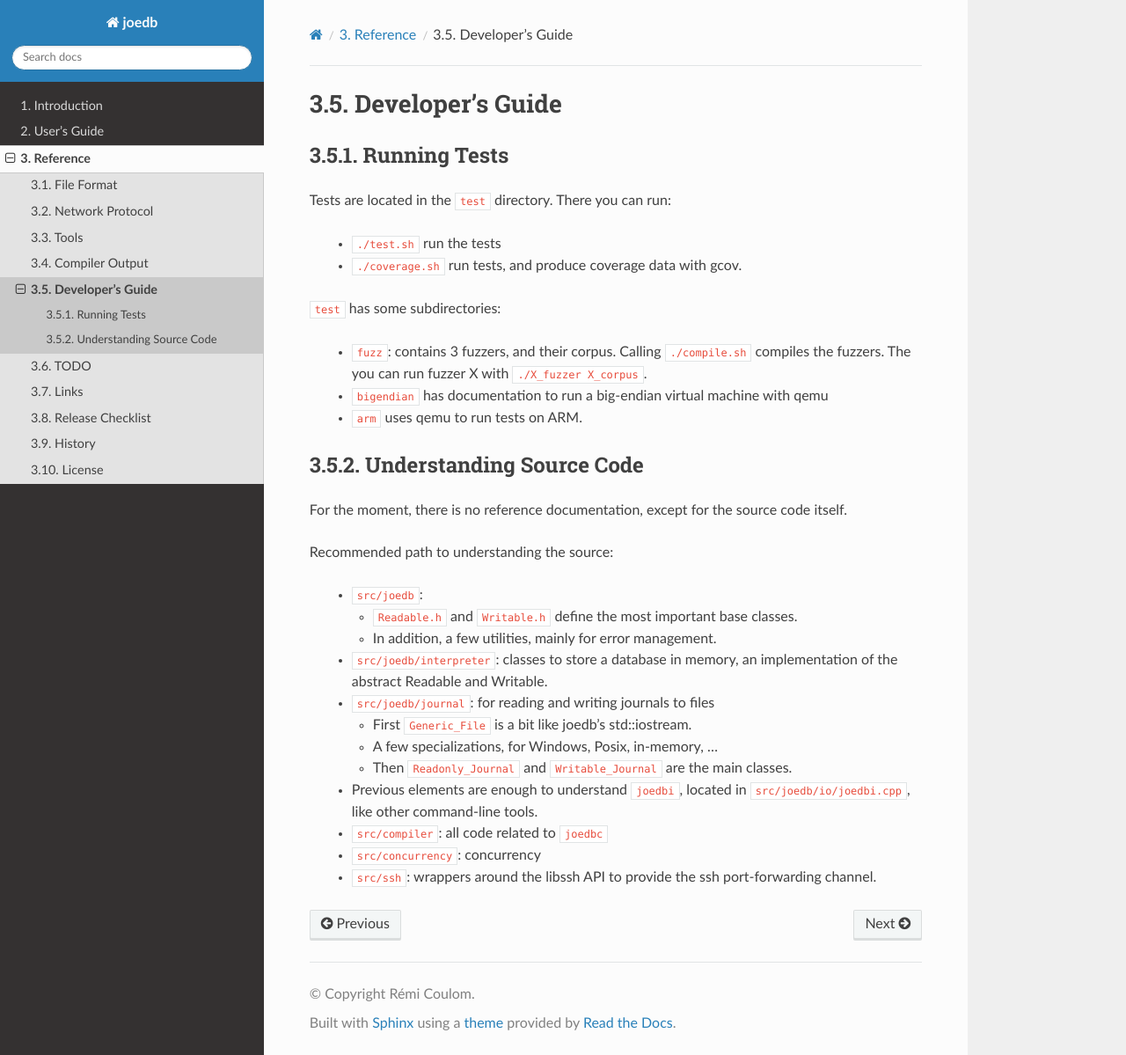
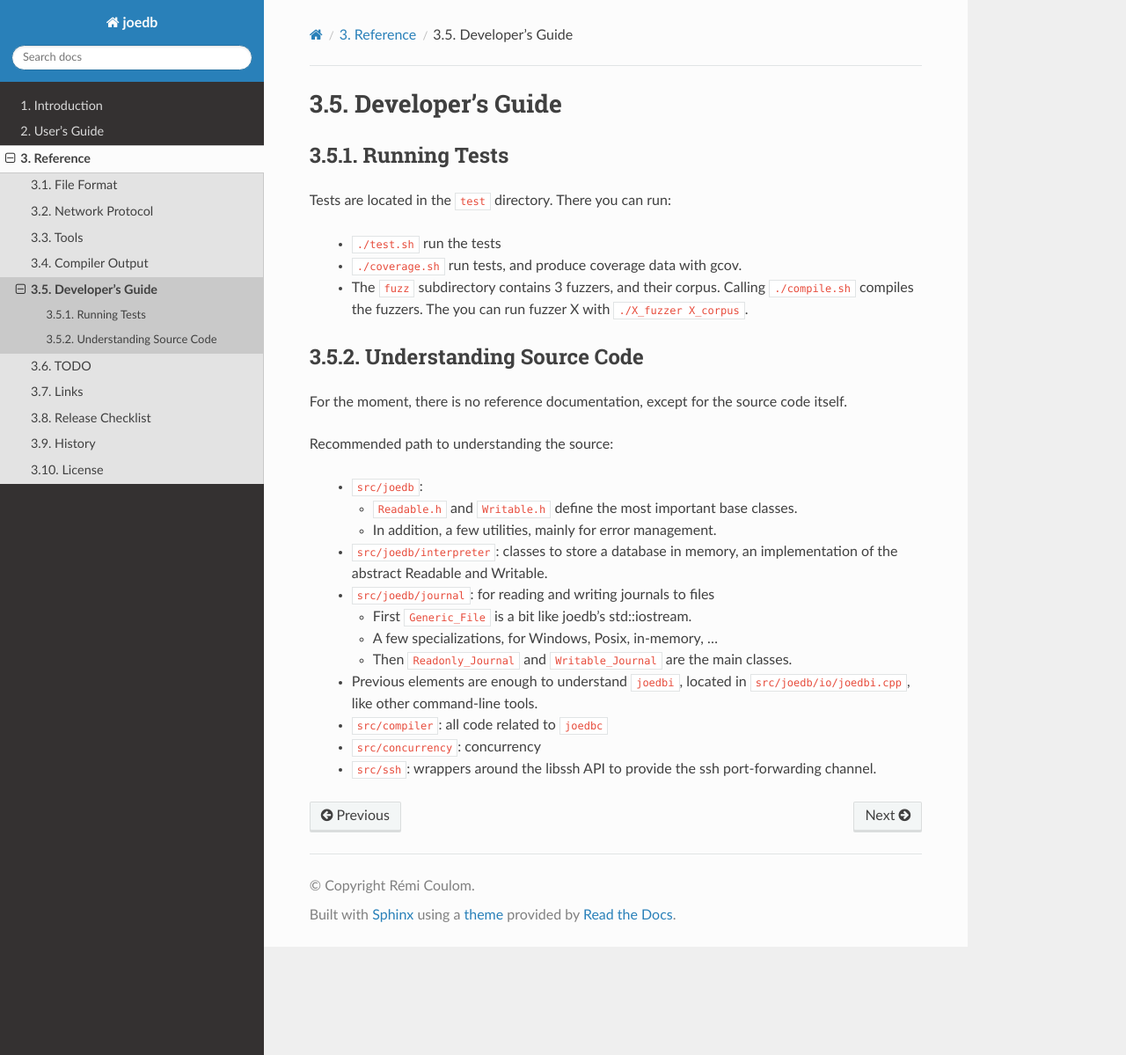
Before and after one commit to Remi-Coulom/joedb, a Sphinx documentation site: the page built from doc/source/developers_guide.rst, in a window 1280 px wide and 1199 px high. Shown: the whole window at 88% size. Built offline with Sphinx 7.4.7 and the Read the Docs theme 2.0.0, drawn with Linux system fonts in a browser that asks for light colours; formulas are drawn with MathJax 3.

Commit message:
fix developers guide

```diff
--- a/doc/source/developers_guide.rst
+++ b/doc/source/developers_guide.rst
@@ -8,12 +8,7 @@ Tests are located in the ``test`` directory. There you can run:
 
   - ``./test.sh`` run the tests
   - ``./coverage.sh`` run tests, and produce coverage data with gcov.
-
-``test`` has some subdirectories:
-
-  - ``fuzz``: contains 3 fuzzers, and their corpus. Calling ``./compile.sh`` compiles the fuzzers. The you can run fuzzer X with ``./X_fuzzer X_corpus``.
-  - ``bigendian`` has documentation to run a big-endian virtual machine with qemu
-  - ``arm`` uses qemu to run tests on ARM.
+  - The ``fuzz`` subdirectory contains 3 fuzzers, and their corpus. Calling ``./compile.sh`` compiles the fuzzers. The you can run fuzzer X with ``./X_fuzzer X_corpus``.
 
 Understanding Source Code
 -------------------------
```
